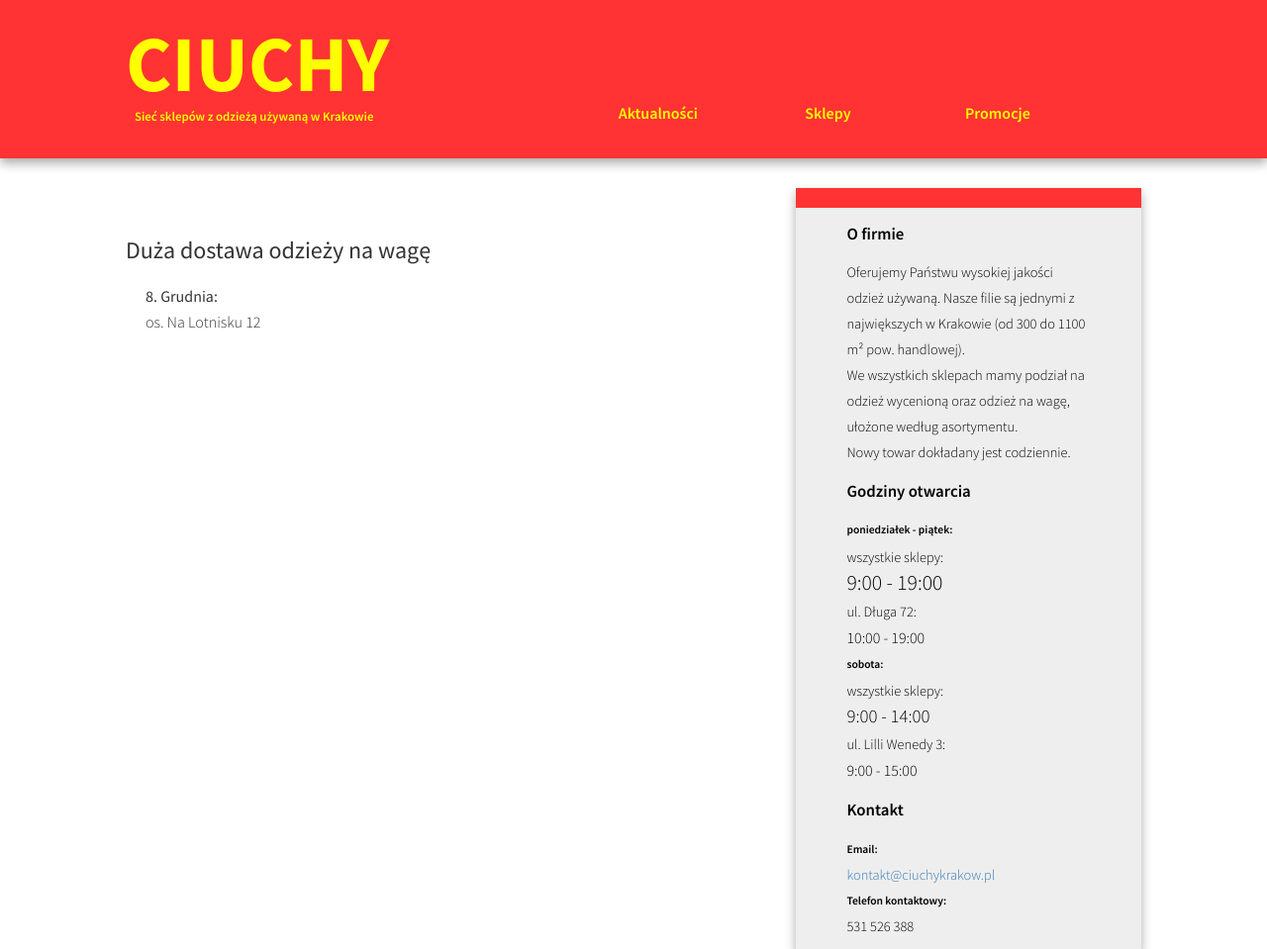
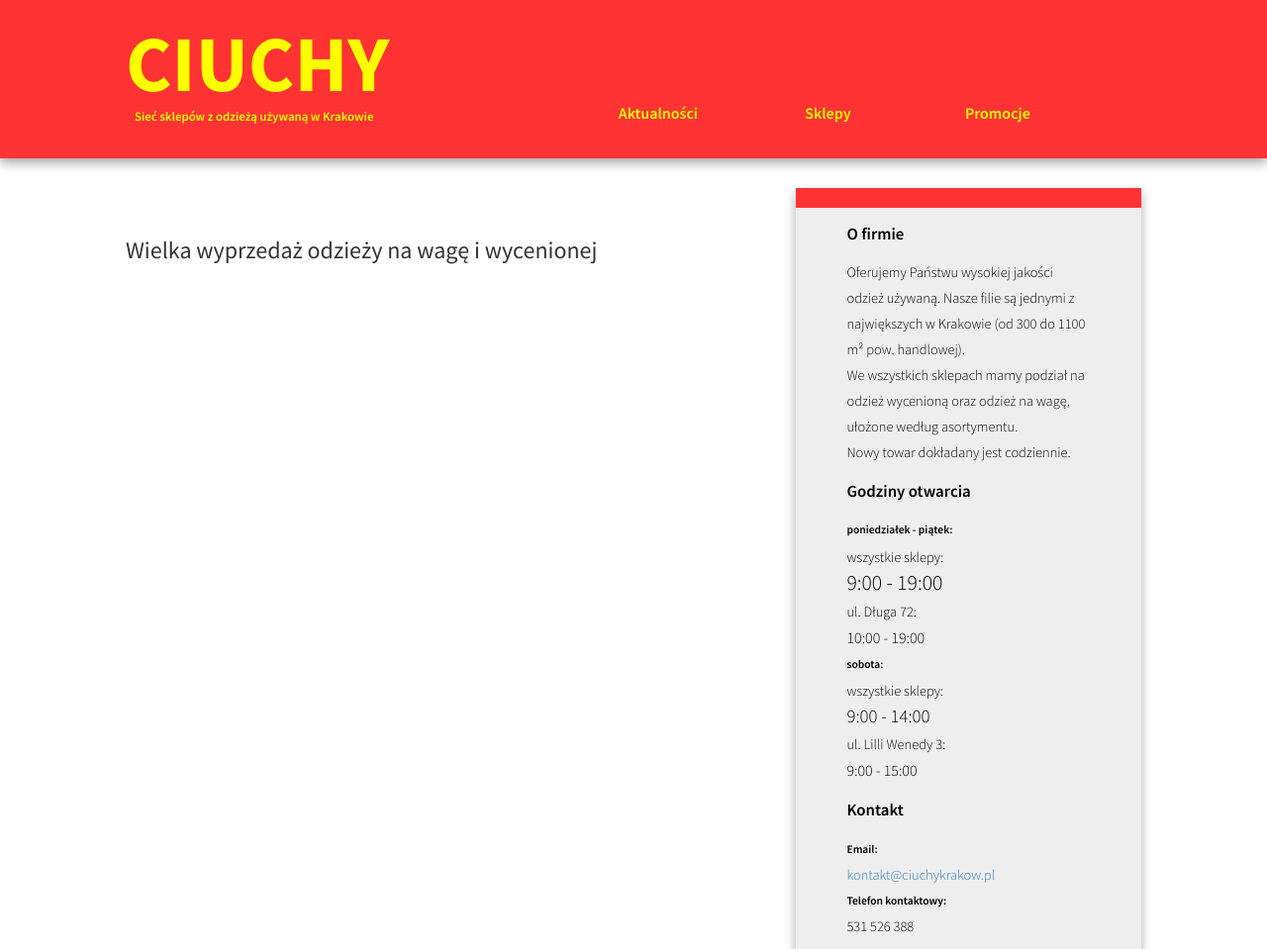
Before and after one commit to ciuchykrakow/ciuchykrakow.github.io, a plain HTML site: page index.html in a window 1280 px wide. Shown: the top 959 px of the page at 99% size. Drawn offline with nearby package versions, Linux system fonts and the light colour scheme.

Commit message:
update 05.01

```diff
--- a/index.html
+++ b/index.html
@@ -46,12 +46,9 @@
                 <article>
 
                    <header style="padding-top:30px">
-                       <h2>Duża dostawa odzieży na wagę</h2>
+                       <h2>Wielka wyprzedaż odzieży na wagę i wycenionej</h2>
                    </header>
 
-                    <section>
-                        <p style="padding-left:20px;"><span style="font-weight:400">8. Grudnia: </span> <br />os. Na Lotnisku 12</p>
-                    </section>
                 <!--
                    <header style="padding-top:30px">
                        <h2>Nowa dostawa towaru: os. Niepodległości 3 - odzież wyceniona</h2>
```
